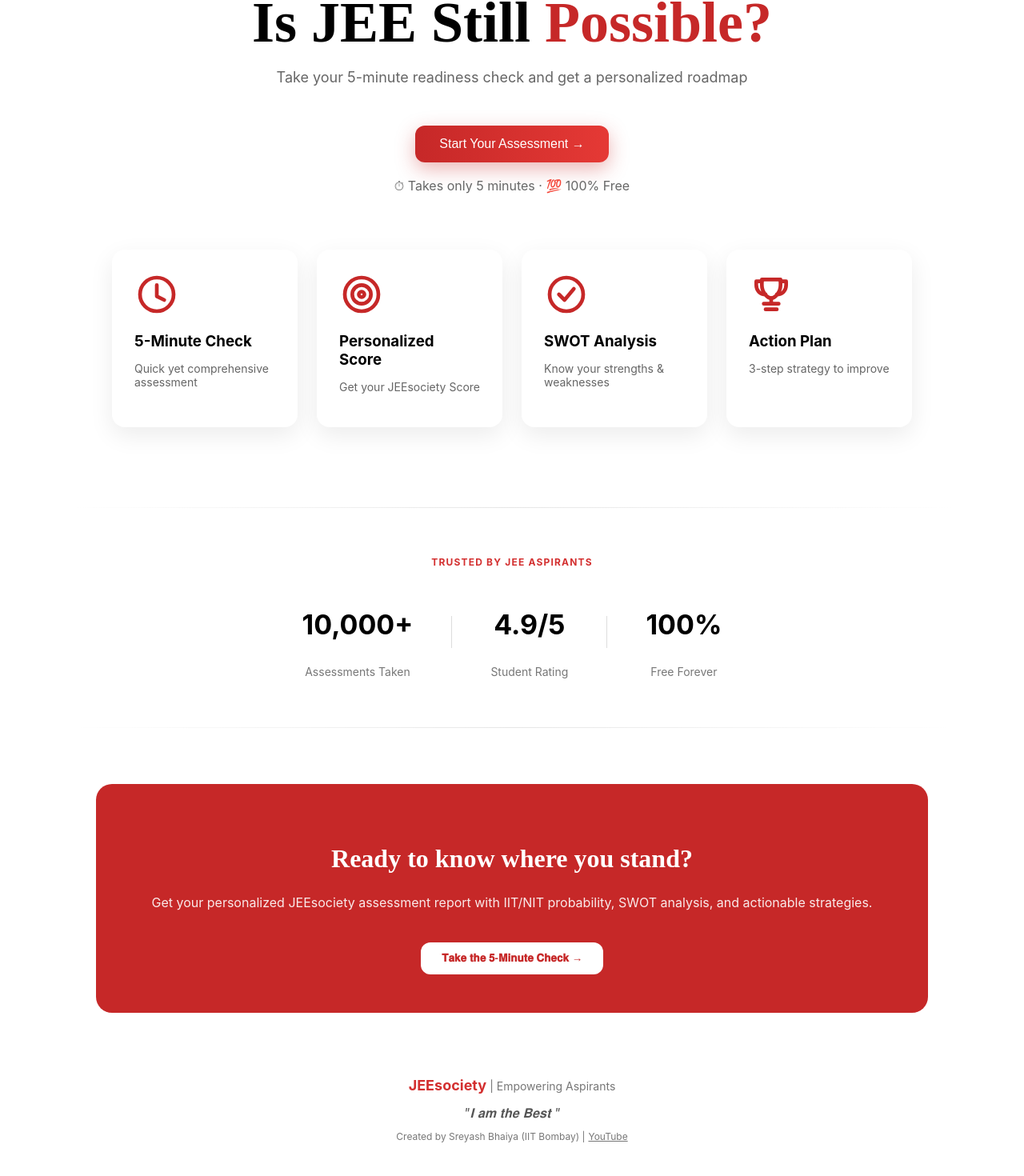
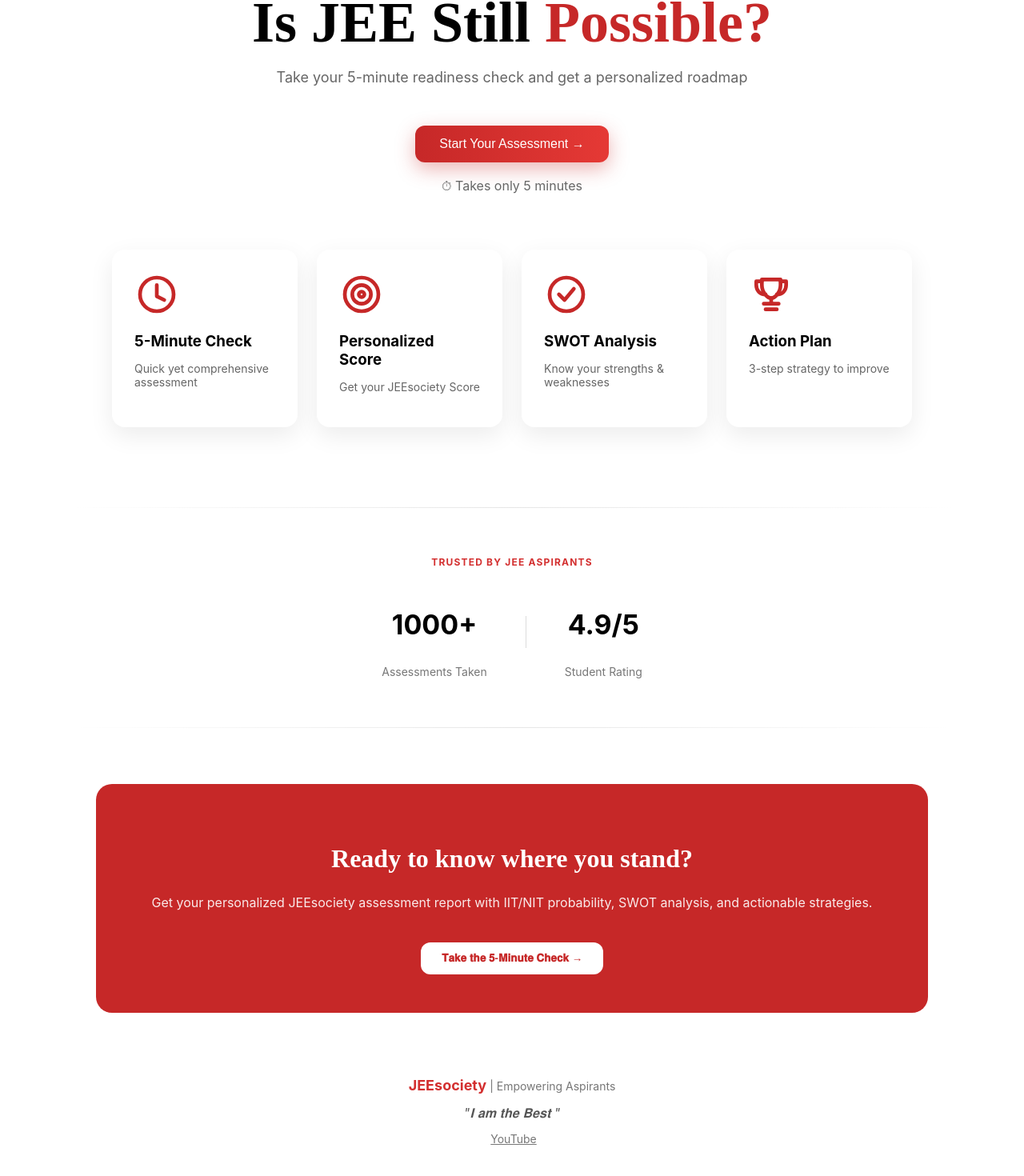
Before and after one commit to Akshansh777/jee-website-ui, a React (Vite) app: page / in a window 1280 px wide. Shown: the part 236-1706 px from the top of the page at 80% size. Built offline with nearby package versions, Linux system fonts and the light colour scheme.

Commit message:
Update landing page text and statistics for clarity

```diff
--- a/src/pages/Landing.jsx
+++ b/src/pages/Landing.jsx
@@ -104,7 +104,7 @@ export default function Landing() {
     marginTop: "-41px",
     marginBottom: "10px"
   }}>
-    ⏱ Takes only 5 minutes · 💯 100% Free
+    ⏱ Takes only 5 minutes
   </p>
 </div>
       {/* Features */}
@@ -133,7 +133,7 @@ export default function Landing() {
 
   <div className="trust-stats">
     <div>
-      <h2>10,000+</h2>
+      <h2>1000+</h2>
       <span>Assessments Taken</span>
     </div>
 
@@ -142,13 +142,6 @@ export default function Landing() {
     <div>
       <h2>4.9/5</h2>
       <span>Student Rating</span>
-    </div>
-
-    <div className="trust-v-divider" />
-
-    <div>
-      <h2>100%</h2>
-      <span>Free Forever</span>
     </div>
   </div>
 </section>
@@ -174,8 +167,7 @@ export default function Landing() {
 
   <p className="quote">"𝐈 𝐚𝐦 𝐭𝐡𝐞 𝐁𝐞𝐬𝐭 "</p>
 
-  <p className="creator">
-    Created by Sreyash Bhaiya (IIT Bombay) |
+  <p className="footer-link">
     <a
       href="https://www.youtube.com/@SreyashBhaiyaIITB"
       target="_blank"
```
